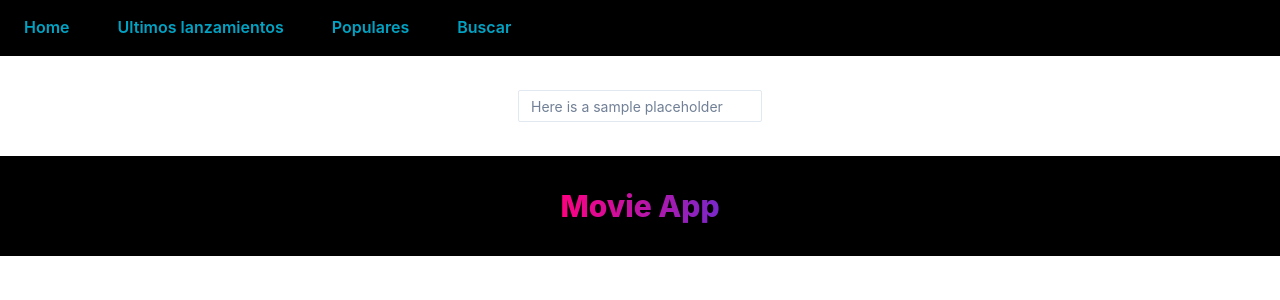
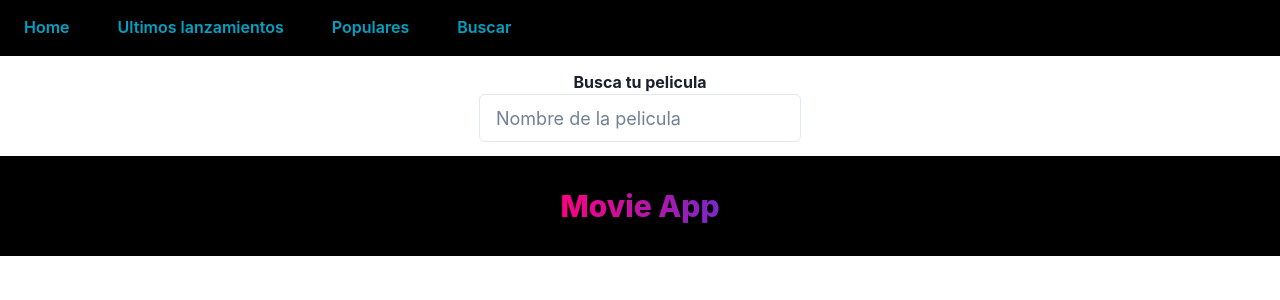
Before and after one commit to Lorena252/peliculas-react, a React (Vite) app: page /buscar in a window 1280 px wide. Shown: the top 300 px of the page. Built offline with nearby package versions, Linux system fonts and the light colour scheme; no server answers.

Commit message:
i create a function to search for movies

```diff
--- a/src/components/Search.jsx
+++ b/src/components/Search.jsx
@@ -1,47 +1,63 @@
 import React from "react";
-import {useState , useEffect} from "react"
+import { useState, useEffect } from "react";
 import {
   FormControl,
-  FormLabel,
-  FormErrorMessage,
-  FormHelperText,
+  Box,
   Input,
   Flex,
-Box,
+  Wrap,
   Center,
-Text
+  Text,
 } from "@chakra-ui/react";
-
+import useDataMovies from "../hooks/useDataMovies";
 
 export default function Search() {
+  const [value, setValue] = useState("");
+  const [coincidences, setCoincidences] = useState([]);
 
-  const [value, setValue] = useState('')
-  const handleChange = (event) => setValue(event.target.value)
+  const handleChange = (event) => setValue(event.target.value);
 
+  const { options } = useDataMovies();
 
-useEffect(() =>{
-console.log(value)
-}, [value])
+  async function searchMovie(valueInput) {
+    const response = await fetch(
+      `https://api.themoviedb.org/3/search/movie?query=${valueInput}`,
+      options
+    );
+    const data = await response.json();
+    console.log(data.results);
+    setCoincidences(data.results);
+  }
+
+  useEffect(() => {
+    searchMovie(value);
+    console.log(value);
+  }, [value]);
 
   return (
+    <Flex>
       <Center w="100%" h="100px">
- < Flex>
-   <Box >
-      <FormControl >
+        <Wrap>
+          <Box>
+            <Center>
+              <Text fontSize="md" as="b">
+                Busca tu pelicula
+              </Text>
+            </Center>
+
+            <FormControl>
               <Center>
                 <Input
+                  placeholder="Nombre de la pelicula"
+                  size="lg"
                   value={value}
                   onChange={handleChange}
-        placeholder='Here is a sample placeholder'
-        size='sm'
                 />
-        {/* <FormLabel>Busca tu pelicula</FormLabel>
-        <Input placeholder='Basic usage' /> */}
               </Center>
-        {/* <Input type="text" w="500px"/> */}
             </FormControl>
           </Box>
+        </Wrap>
+      </Center>
     </Flex>
-</Center>
   );
 }
--- a/src/hooks/useDataMovies.jsx
+++ b/src/hooks/useDataMovies.jsx
@@ -57,6 +57,7 @@ setOneVideo(keyVideo);
 
 
   return {
+    options,
     allMovies,
     oneMovie,
     info,
```
Lines whose indentation alone changed are shown as unchanged.
